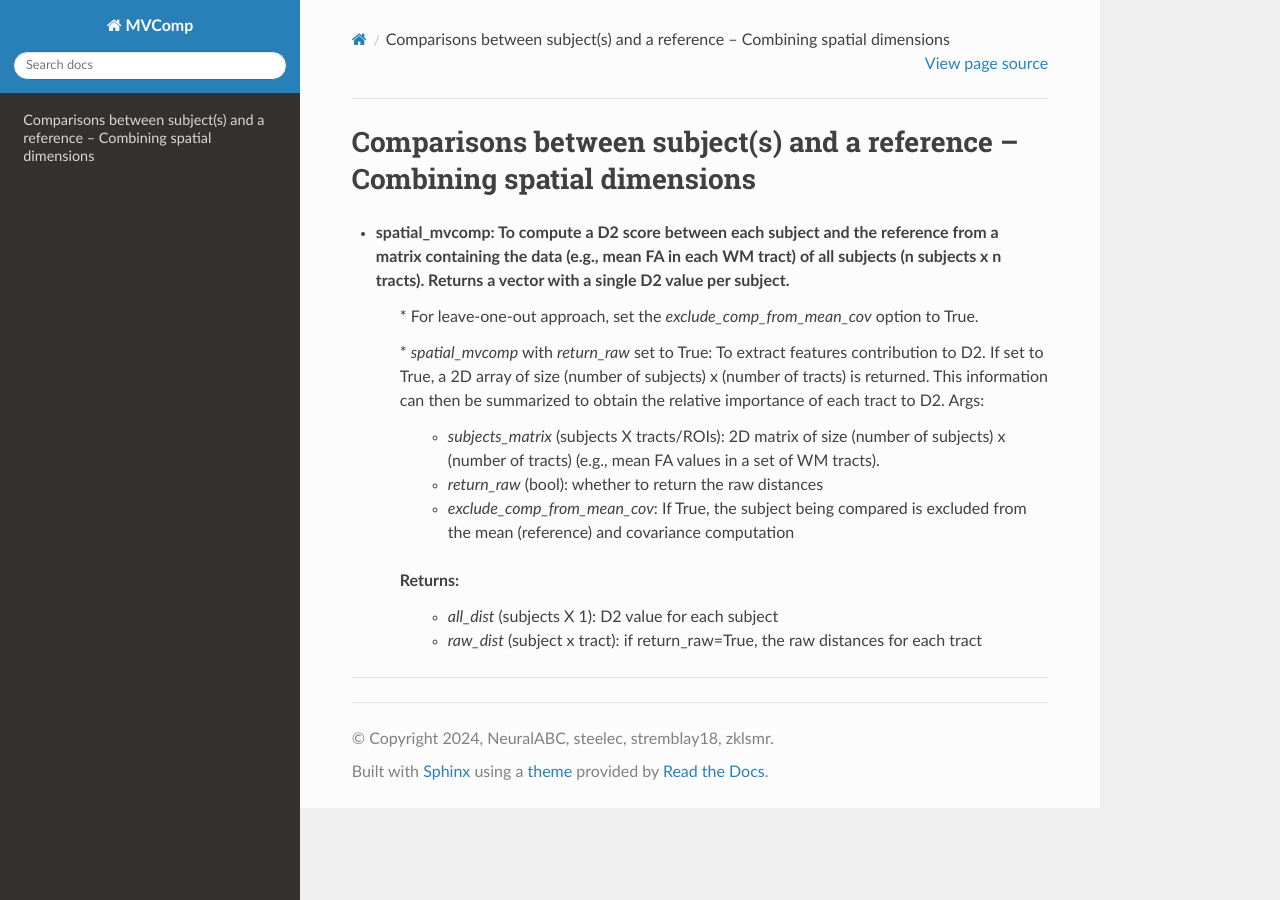
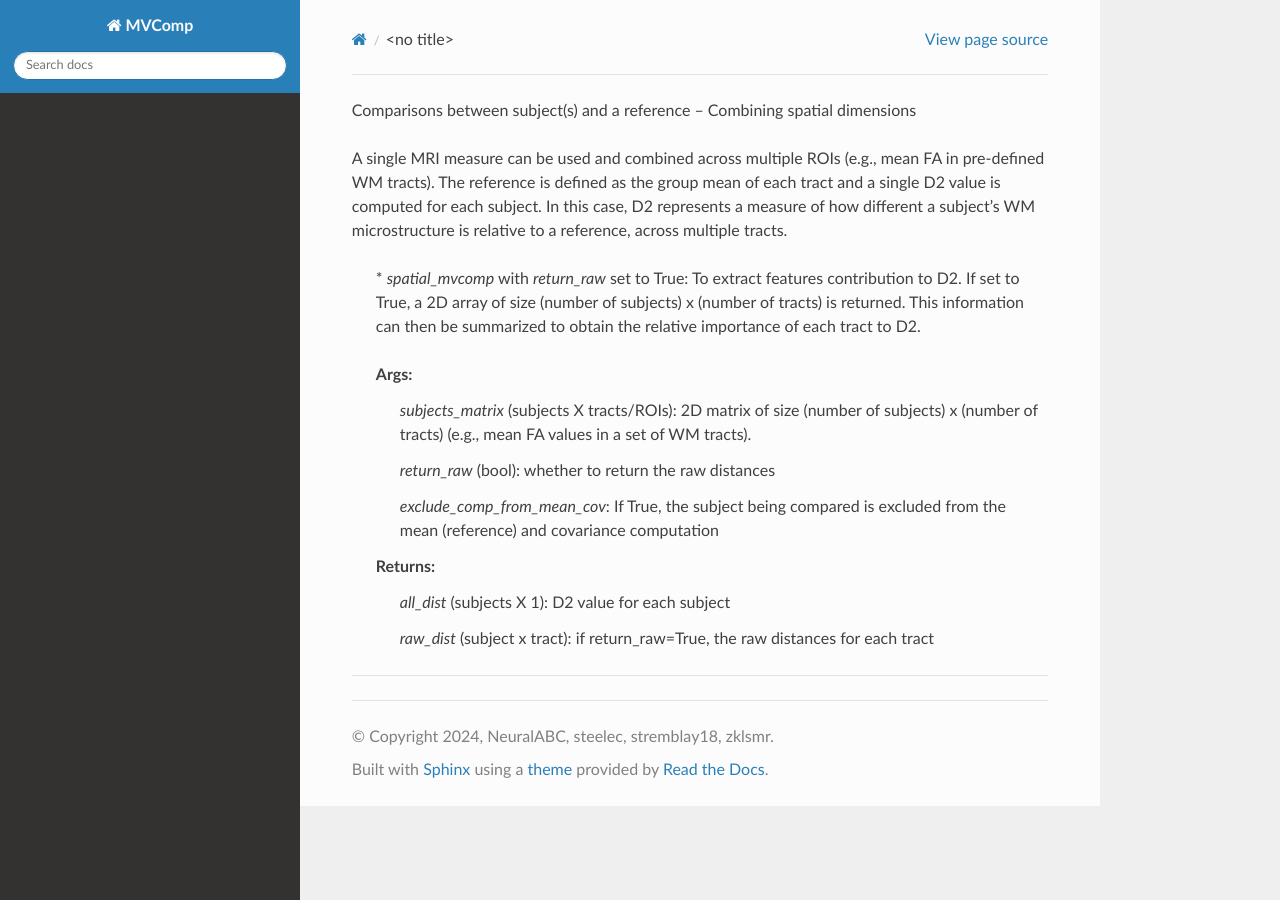
Before and after one commit to neuralabc/mvcomp, a Sphinx documentation site: the page built from docs/UserGuide/Combining_spatial_dimensions.rst, in a window 1280 px wide. Built offline with Sphinx 7.4.7 and the Read the Docs theme 2.0.0, drawn with Linux system fonts in a browser that asks for light colours; pages that are not in the unit, such as notebooks, are missing from menus.

Commit message:
Updated Combining_spatial_dimensions.rst
Added more detailed explanation of this example case.

```diff
--- a/docs/UserGuide/Combining_spatial_dimensions.rst
+++ b/docs/UserGuide/Combining_spatial_dimensions.rst
@@ -1,10 +1,14 @@
 Comparisons between subject(s) and a reference – Combining spatial dimensions
+
+A single MRI measure can be used and combined across multiple ROIs (e.g., mean FA in pre-defined WM tracts). The reference is defined as the group mean of each tract and a single D2 value is computed for each subject. In this case, D2 represents a measure of how different a subject's WM microstructure is relative to a reference, across multiple tracts.
+
 ~~~~~~~~~~~~~~~~~~~~~~~~~~~~~~~~~~~~~~~~~~~~~~~~~~~~~~~~~~~~~~~~~~~~~~~~~~~~~
 - **spatial_mvcomp**: To compute a D2 score between each subject and the reference from a matrix containing the data (e.g., mean FA in each WM tract) of all subjects (n subjects x n tracts). Returns a vector with a single D2 value per subject.
     \* For leave-one-out approach, set the `exclude_comp_from_mean_cov` option to True.
 
     \* `spatial_mvcomp` with `return_raw` set to True: To extract features contribution to D2. If set to True, a 2D array of size (number of subjects) x (number of tracts) is returned. This information can then be summarized to obtain the relative importance of each tract to D2.
-    Args:
+
+    **Args**:
         - `subjects_matrix` (subjects X tracts/ROIs): 2D matrix of size (number of subjects) x (number of tracts) (e.g., mean FA values in a set of WM tracts).
         - `return_raw` (bool): whether to return the raw distances
         - `exclude_comp_from_mean_cov`: If True, the subject being compared is excluded from the mean (reference) and covariance computation
```
